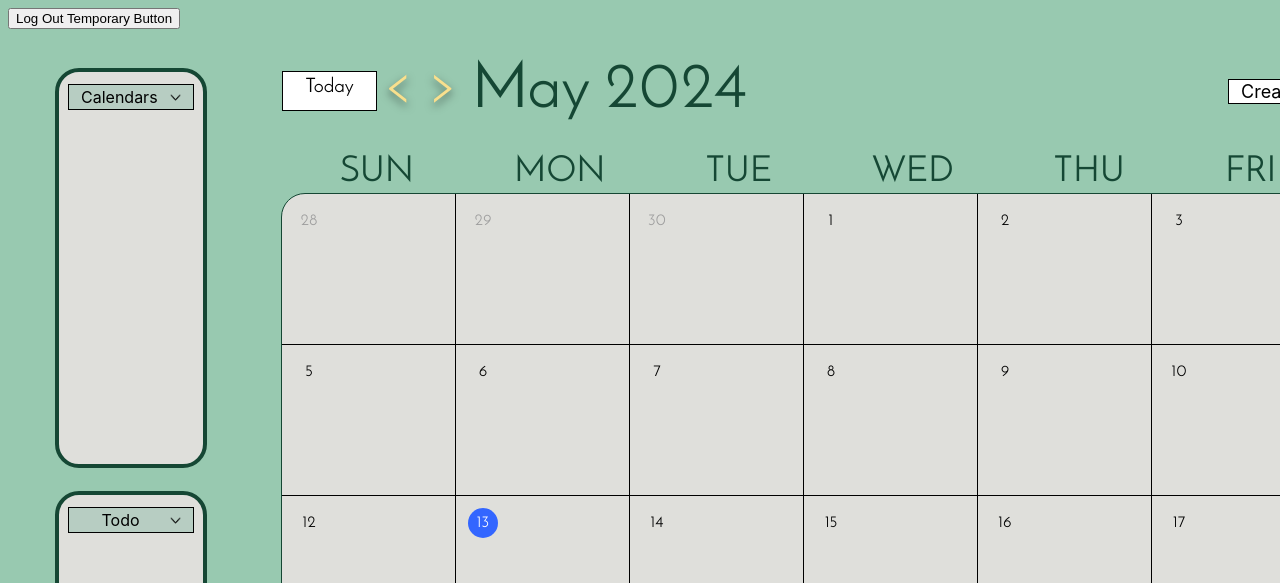
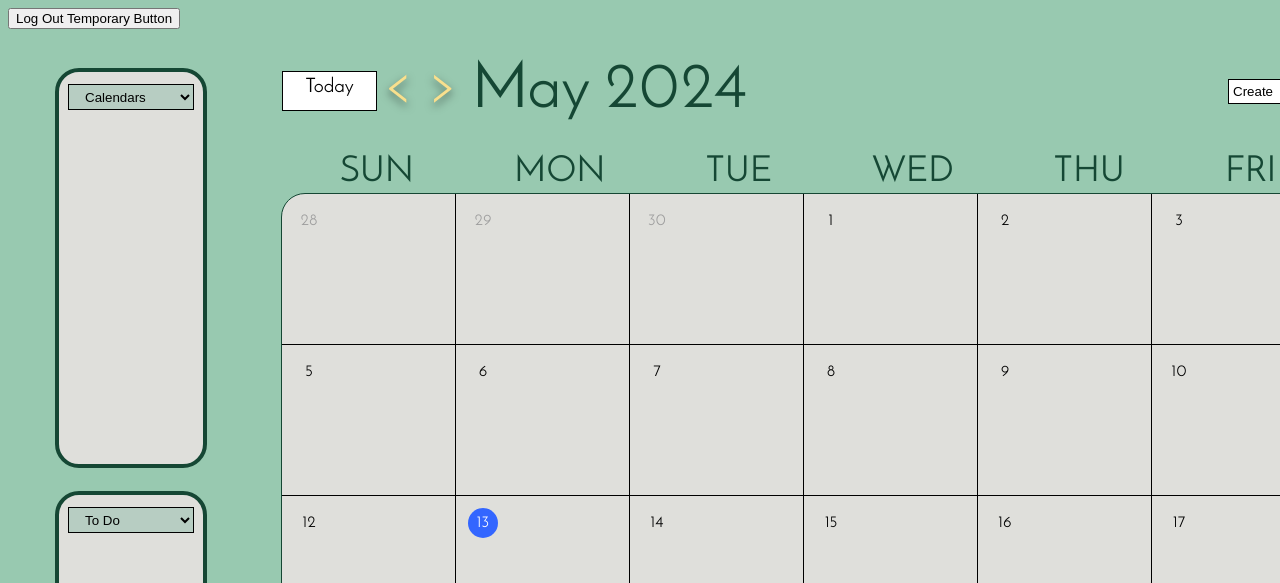
Before and after one commit to KevinBeltran23/csc307_154734, a React (Vite) app in the folder packages/react-frontend/: page /monthly in a window 1280 px wide. Shown: the top 583 px of the page. Built offline with nearby package versions, Linux system fonts and the light colour scheme; sample sign-in values are in the browser's storage.

Commit message:
dropdowns on monthly

```diff
--- a/packages/react-frontend/src/components/Monthly.css
+++ b/packages/react-frontend/src/components/Monthly.css
@@ -180,7 +180,7 @@
     margin: 12px 0 0 12px;
 }
 
-.monthly-button-frame {
+.monthly-calendar-todo-dropdown #dropdown {
     display: flex;
     align-items: center;
     justify-content: center;
@@ -233,17 +233,6 @@
     white-space: nowrap;
     z-index: 51;
 }
-
-.monthly-dropdown-arrow {
-    width: 13px;
-    height: 11px;
-    background: url(../assets/Dropdown_arrow.png) no-repeat center;
-    background-size: cover;
-    /* Add additional styles for the arrow */
-    fill: #000;
-    /* Change the color of the arrow */
-}
-
 
 .monthly-weekly-view-frame {
     display: flex;
@@ -358,24 +347,22 @@
 }
 
 
-.monthly-create-frame {
+.monthly-create #dropdown{
     display: flex;
     align-items: center;
-    flex-wrap: nowrap;
     gap: 6px;
     position: absolute;
     width: 100px;
     height: 25px;
     top: 50px;
     left: 1220px;
-    padding: 4px 12px 4px 12px;
     cursor: pointer;
     background: #ffffff;
     border: 1px solid #000000;
     z-index: 16;
 }
 
-.monthly-create {
+/*.monthly-create {
     flex-shrink: 0;
     flex-basis: auto;
     position: relative;
@@ -387,17 +374,16 @@
     text-align: center;
     white-space: nowrap;
     z-index: 17;
-}
+} */
 
 .monthly-clock {
     position: absolute;
-    width: 150px;
+    width: 200px;
     height: 0px;
     left: 1315px;
     top: 20px;
     font-size: 40px;
     line-height: 100px;
-    /* identical to box height */
     display: flex;
     align-items: center;
     text-align: center;
--- /dev/null
+++ b/packages/react-frontend/src/pages/Dropdown.jsx
@@ -0,0 +1,24 @@
+import React, { useState } from "react";
+
+function Dropdown(opt) {
+    const [selectedValue, setSelectedValue] = useState();
+    const options = opt;
+
+    return (
+        <div className="Dropdown">
+        <select id = "dropdown"
+        value={selectedValue}
+        onChange={(e) => setSelectedValue(e.target.value)}
+        >
+        {options.map((option) => (
+        <option key={option.value} value={option.value}>
+        {option.label}
+        </option>
+        ))}
+        </select>
+        </div>
+        );
+       }
+
+
+export default Dropdown;
--- a/packages/react-frontend/src/pages/Monthly.jsx
+++ b/packages/react-frontend/src/pages/Monthly.jsx
@@ -22,6 +22,7 @@ import {
 import { AiOutlineLeft, AiOutlineRight } from "react-icons/ai";
 import "../components/Monthly.css";
 import Clock from "./Clock";
+import Dropdown from "./Dropdown"
 
 
 function Monthly(props) {
@@ -140,23 +141,34 @@ function Monthly(props) {
         // there will be a GET request here to /event/:id
     }
 
+    // DROPDOWN CREATE OPTIONS
+    var create_lst = [ { value: "Create", label: "Create" },
+    { value: "Option 2", label: "Option 2" },
+    { value: "Option 3", label: "Option 3" }];
+
+    var cal_lst = [ { value: "Create", label: "Calendars" },
+    { value: "Option 2", label: "Option 2" },
+    { value: "Option 3", label: "Option 3" }];
+
+    var todo_lst = [ { value: "Create", label: "To Do" },
+    { value: "Option 2", label: "Option 2" },
+    { value: "Option 3", label: "Option 3" }];
+
     return (
       <><button className="logout" onClick={props.logout}> Log Out Temporary Button </button>
       <div className="monthly-main-container">
         <div className='monthly-calendar-dropdown-container'>
           <div className='monthly-rectangle'>
-            <button className='monthly-button-frame' onClick={handleCalendarsDropdown}>
-              <span className='monthly-calendars'>Calendars</span>
-              <div className='monthly-dropdown-arrow' />
-            </button>
+            <div className='monthly-calendar-todo-dropdown'>
+                {Dropdown(cal_lst)}
+            </div>
           </div>
         </div>
         <div className='monthly-todo-dropdown-container'>
           <div className='monthly-rectangle'>
-            <button className='monthly-button-frame' onClick={handleToDoDropdown}>
-              <span className='monthly-todo'>Todo</span>
-              <div className='monthly-dropdown-arrow' />
-            </button>
+            <div className='monthly-calendar-todo-dropdown'>
+                {Dropdown(todo_lst)}
+            </div>
           </div>
         </div>
         {getHeader()}
@@ -176,10 +188,9 @@ function Monthly(props) {
         <button className='monthly-download-frame'>
           <span className='monthly-download-icon' ></span>
         </button>
-        <button className='monthly-create-frame' onClick={handleCreate}>
-          <span className='monthly-create'>Create</span>
-          <div className='monthly-dropdown-arrow' />
-        </button>
+        <div className='monthly-create'>
+          {Dropdown(create_lst)}
+        </div>
         <div className='monthly-days-frame'>
           <span className='monthly-dayHeader'>SUN</span>
           <span className='monthly-dayHeader'>MON</span>
@@ -190,14 +201,6 @@ function Monthly(props) {
           <span className='monthly-dayHeader'>SAT</span>
         </div>
         {getDates()}
-        <div className="monthly-divider-lines">
-          <div className="monthly-line"></div>
-          <div className="monthly-line"></div>
-          <div className="monthly-line"></div>
-          <div className="monthly-line"></div>
-          <div className="monthly-line"></div>
-          <div className="monthly-line"></div>
-        </div>
       </div></>
     );
 };
```
